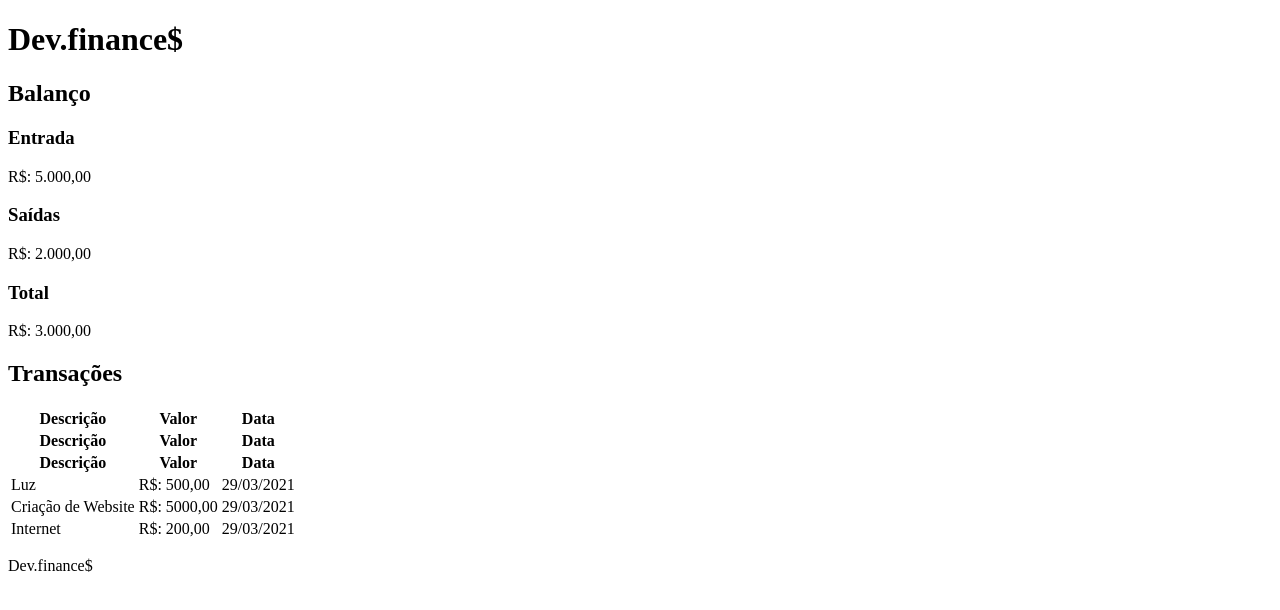
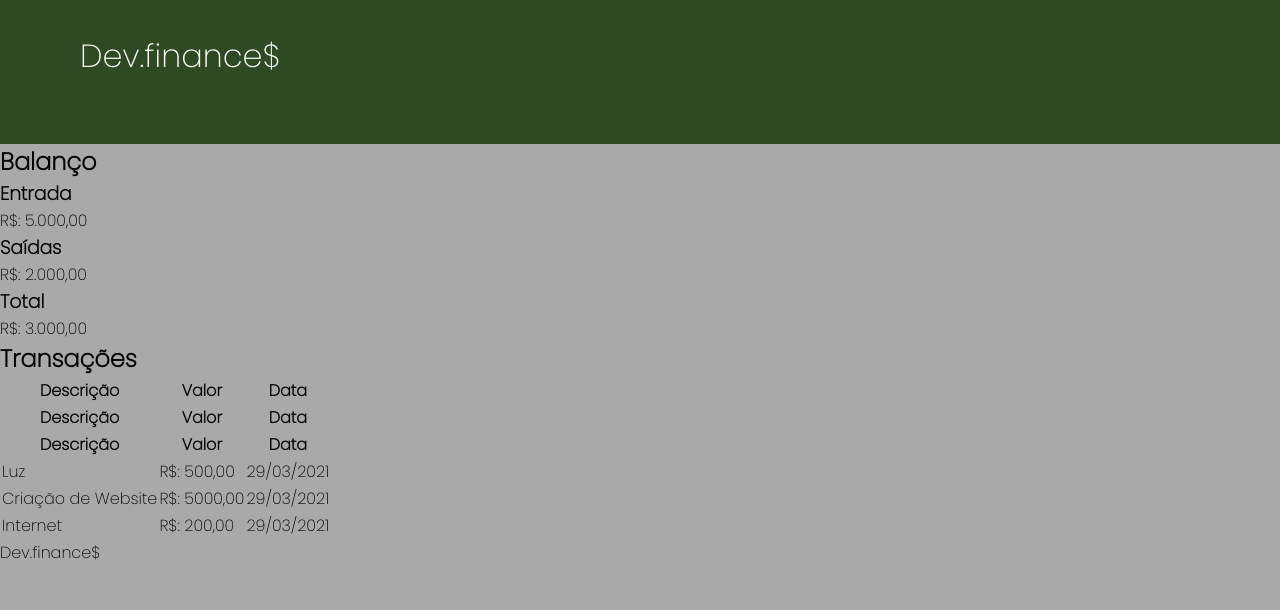
Before and after one commit to BrunodevBandeira/Projeto-Controle-financeiro, a plain HTML site: page index.html in a window 1280 px wide. Drawn offline with Linux system fonts and the light colour scheme.

Commit message:
Adicionando o CSS

```diff
--- a/index.html
+++ b/index.html
@@ -6,6 +6,10 @@
     <meta http-equiv="X-UA-Compatible" content="IE=edge">
     <meta name="viewport" content="width=device-width, initial-scale=1.0">
     <title>Dev.finance$</title>
+    <link rel="stylesheet" href="./stilos.css">
+
+    <link rel="preconnect" href="https://fonts.gstatic.com">
+<link href="https://fonts.googleapis.com/css2?family=Poppins:wght@200&display=swap" rel="stylesheet">
 </head>
 
 <body>
--- /dev/null
+++ b/stilos.css
@@ -0,0 +1,26 @@
+* {
+    margin: 0;
+    padding: 0;
+    box-sizing: border-box;
+
+}
+
+
+body {
+    background: #A9A9A9;
+    font-family:'Poppins', sans-serif;
+}
+
+
+
+header {/*O header: Ele é o cabeçalho*/
+
+ background: #2d4a22;
+ padding: 2rem      3rem     4rem   5rem;
+ /*       esquerda, direita, cima, baixo    */
+}
+
+#logo {
+ color: #fff;
+ font-weight: 100;
+}
```
